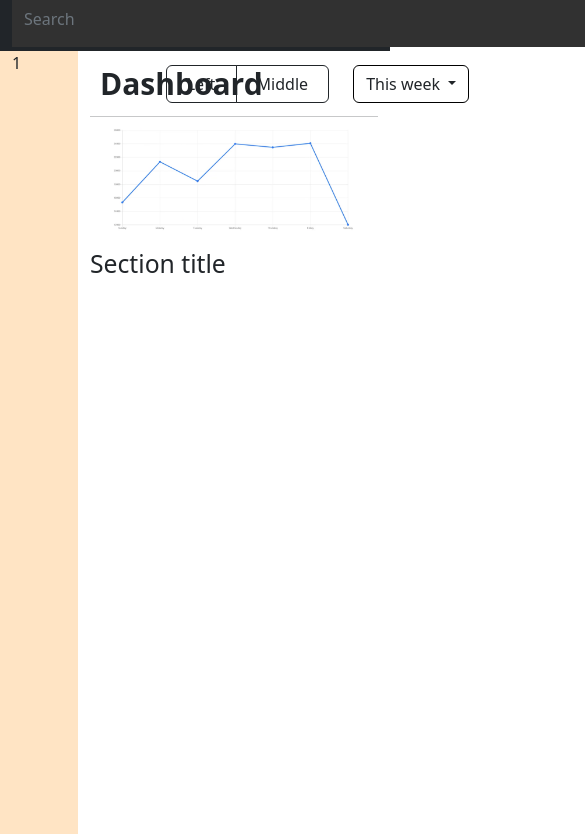
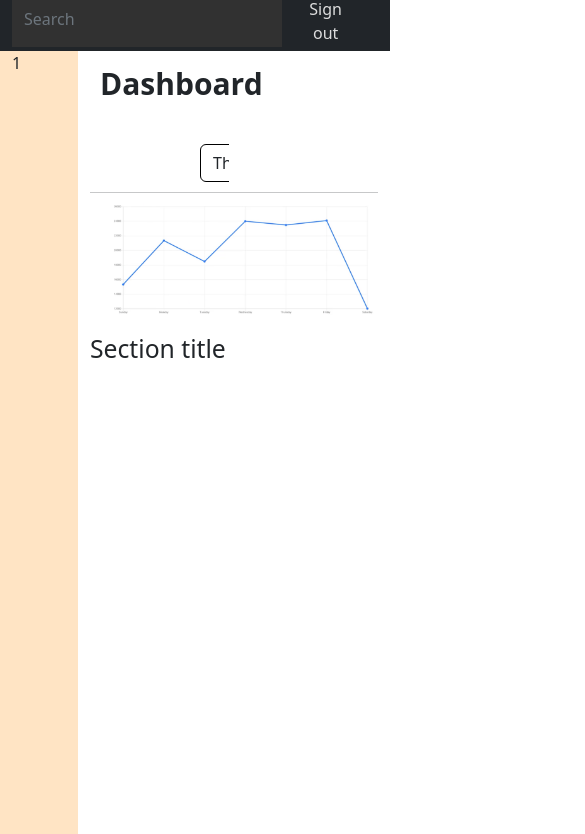
Before and after one commit to jasmineslr/Dashboard, a plain HTML site: page index.html in a window 390 px wide. Shown: the part 49-883 px from the top of the page, 585 px wide, since content can reach past the window. Drawn offline with Linux system fonts and the light colour scheme.

Commit message:
fix responsive

```diff
--- a/index.html
+++ b/index.html
@@ -26,14 +26,14 @@
                 1
             </div>
             <div class="col-10 col-table">
-                <div class="row dashboard-row align-items-center">
+                <div class="row dashboard-row align-items-center ">
                     <sapn class="dashboard">Dashboard</sapn>
                     <div class="btn-group" role="group" aria-label="Default button group">
                     <button type="button" class="btn btn-outline-dark">Left</button>
                     <button type="button" class="btn btn-outline-dark">Middle</button>
                     </div>
-                    <div class="dropdown">
-                        <button class="btn btn-secondary dropdown-toggle" type="button" data-bs-toggle="dropdown" aria-expanded="false">
+                    <div class="dropdown ">
+                        <button class="btn btn-secondary dropdown-toggle " type="button" data-bs-toggle="dropdown" aria-expanded="false">
                           This week
                         </button>
                         <ul class="dropdown-menu">
@@ -48,7 +48,7 @@
                     <img src="img/nemodar.png">
                 </div>
                 <div class="row section-title">
-                    <h2>Section title</h2>
+                    <h2>Section title</h1>
                 </div>
             </div>
         </div>
--- a/style/css/style.css
+++ b/style/css/style.css
@@ -11,11 +11,21 @@
     margin-right: 0 !important;
 }
 .search-box{
-    width: 977px !important;
     border: none !important;
     background-color: rgb(49, 49, 49) !important;
     border-radius: 0 !important;
     height: 56px !important;
+    margin: 0 !important;
+}
+@media all and (min-width:1248px){
+    .search-box{
+        width: 976px !important;
+        border: none !important;
+        background-color: rgb(49, 49, 49) !important;
+        border-radius: 0 !important;
+        height: 56px !important;
+        margin: 0 !important;
+}
 }
 .navbar{
     padding: 0 !important;
@@ -23,6 +33,7 @@
 .btn-outline-success{
     color: #ddd !important;
     border: none !important;
+
 }
 .col-menu{
     height: 1000px;
@@ -37,19 +48,31 @@
     padding: 0 !important;
     font-size: 30px;
     font-weight: bold;
-    width: 20% !important;
+    width: 200px !important;
 }
 hr{
     margin: 0 !important;
 }
 .btn-group{
-    width: 70% !important;
+    margin-left: 580px;
+    padding: 0 !important;
+    width: 50px !important;
     height: 38px !important;
+    overflow: hidden;
 }
 .dashboard-row{
     padding: 10px 0 !important;
     margin: 0 10px !important;
+    width: 100%;
+
 }
 .dropdown{
     width: 10% !important;
+    padding: 0 !important;
+    margin-left: 100px;
+    float: right;
+    overflow: hidden;
 }
+img{
+    max-width: 100% !important;
+}
```
